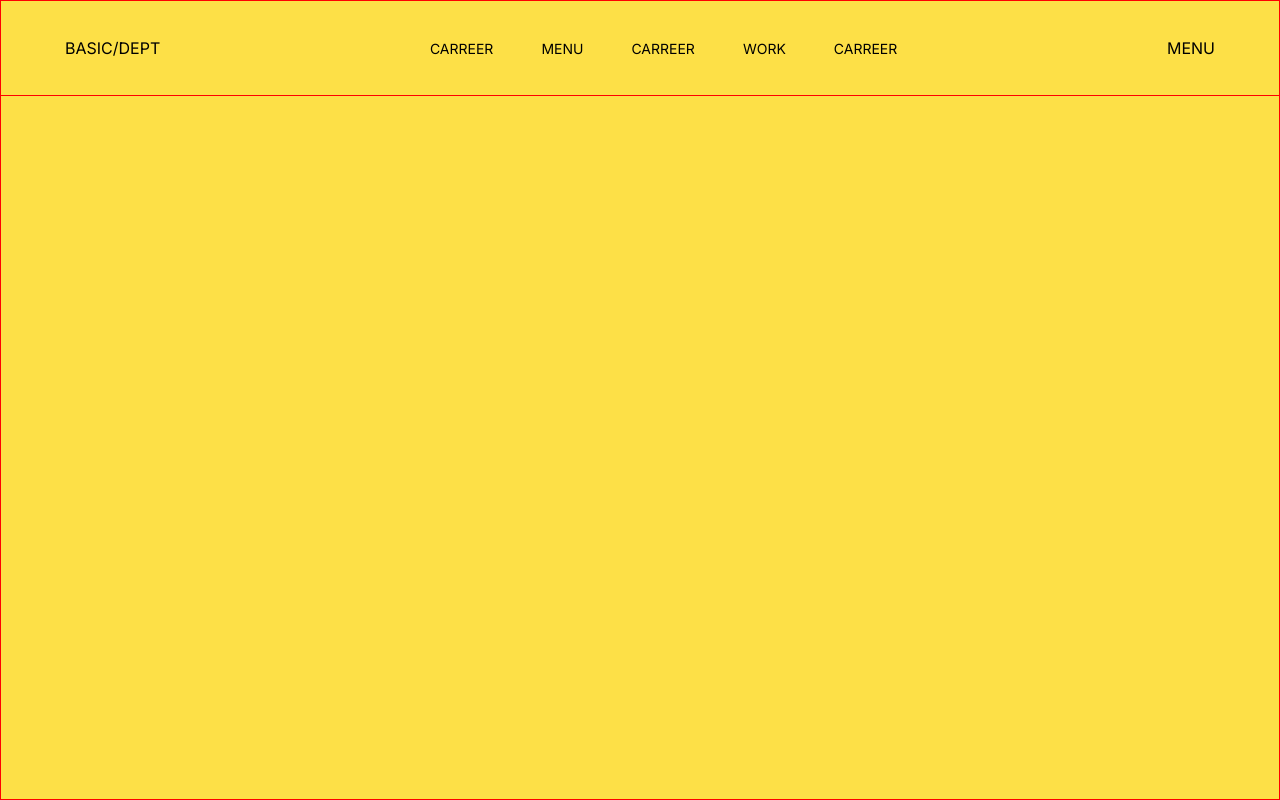
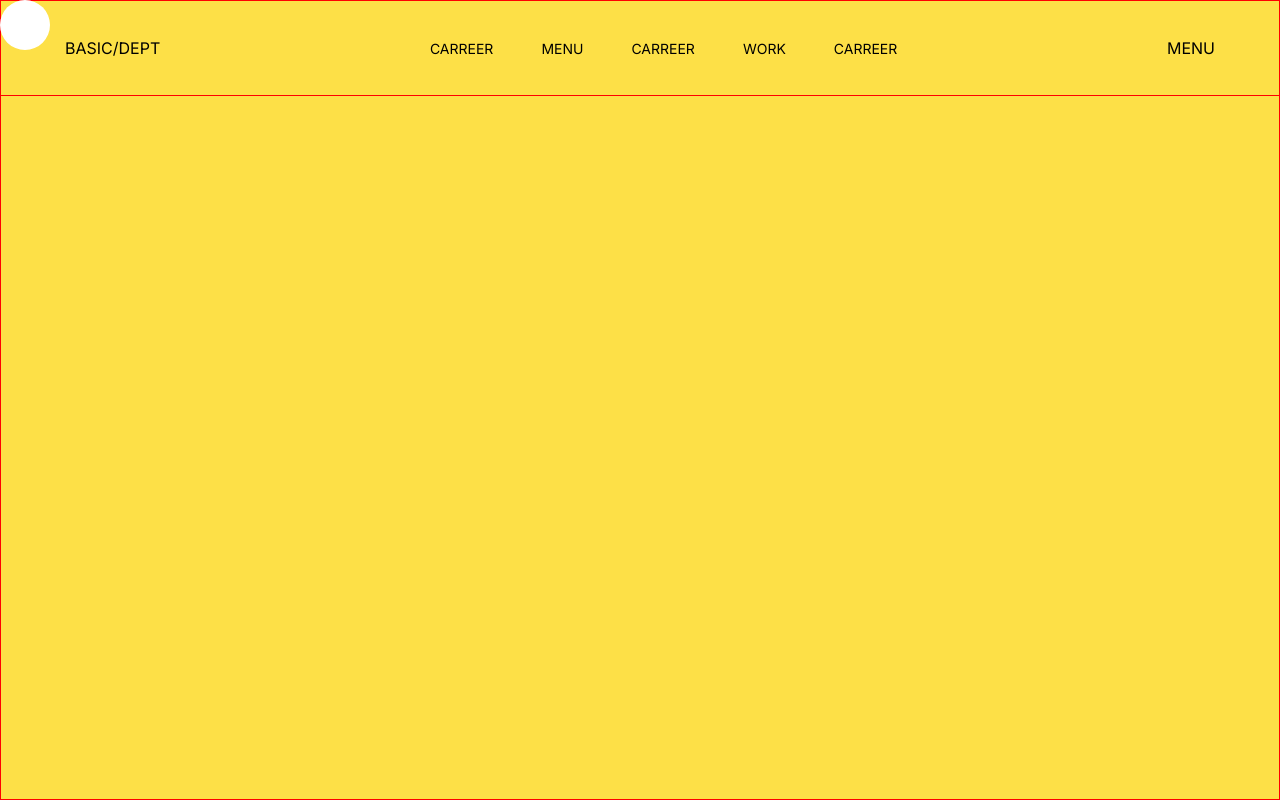
Before and after one commit to malikkotb/department, a Next.js app: page / in a window 1280 px wide. Shown: the top 800 px of the page. Built offline with nearby package versions, Linux system fonts and the light colour scheme.

Commit message:
custom cursor

```diff
--- a/app/globals.css
+++ b/app/globals.css
@@ -13,24 +13,28 @@
   font-size: 14px;
 }
 
-.custom-cursor {
+#custom-cursor {
   position: fixed;
   /* TODO: change position to middle of screen */
   top: 0;
   left: 0;
-  height: 20px;
-  width: 20px;
+  height: 50px;
+  width: 50px;
   border-radius: 50%;
   pointer-events: none;
   z-index: 9999;
-  mix-blend-mode: difference;
   padding: 10px;
   display: flex;
   justify-content: center;
   align-items: center;
-
+  background-color: white;
 
 }
+
+.cursor-text {
+
+}
+
 
 .headerLink::after {
   content: "";
--- /dev/null
+++ b/components/Cursor.jsx
@@ -0,0 +1,29 @@
+"use client";
+import gsap from "gsap";
+import { useGSAP } from "@gsap/react";
+import { useRef } from "react";
+gsap.registerPlugin(useGSAP);
+export default function Cursor() {
+  const cursorRef = useRef(null);
+  const textRef = useRef(null);
+
+  useGSAP(() => {
+    const onMouseMove = (event) => {
+      const { clientX, clientY } = event;
+      gsap.to(cursorRef.current, { x: clientX, y: clientY });
+    };
+
+    document.addEventListener("mousemove", onMouseMove);
+  });
+
+  return (
+    <div ref={cursorRef} id="custom-cursor">
+      <div
+        ref={textRef}
+        className="cursor-text text-xs font-bold uppercase tracking-wide hidden"
+      >
+        Watch Reel
+      </div>
+    </div>
+  );
+}
--- a/components/VideoHome.jsx
+++ b/components/VideoHome.jsx
@@ -1,10 +1,12 @@
-import React from "react";
+
+import Cursor from "./Cursor";
 
 export default function VideoHome() {
   // TODO: custom cursor
   return (
-    <section className="h-screen borderr cursor-none bg-yellow-300">
-      <div className="custom-cursor"></div>
+    <section className="h-screen borderr bg-yellow-300">
+      <Cursor />
+
       {/* <video src="https://www.youtube.com/watch?v=JGwWNGJdvx8" controls></video> */}
     </section>
   );
```
